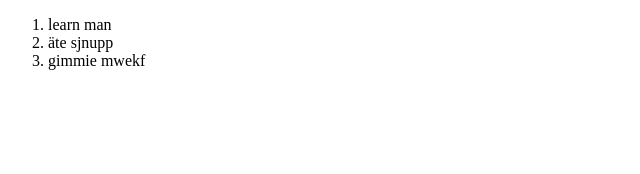
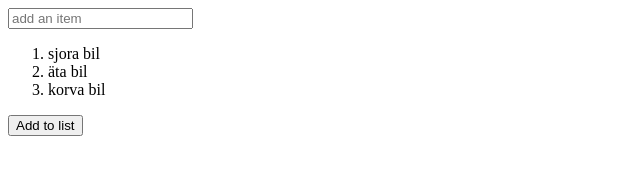
Before and after one commit to Lawe02/vuetest, a plain HTML site: page index.html in a window 1280 px wide. Shown: the whole page, without its empty margins (0-640 px from the left). Drawn offline with nearby package versions, Linux system fonts and the light colour scheme.

Commit message:
Can now add items to list

```diff
--- a/index.html
+++ b/index.html
@@ -9,13 +9,15 @@
     <title>Document</title>
 </head>
 <body>
-    <div id="app-4">
+<div id="app-7">
+    <input type="text" v-model="message" placeholder="add an item">
+   <p>{{ message }}</p>
     <ol>
   <li v-for="todo in todos">
       {{ todo.text }}
   </li>
 </ol>
+  <button v-on:click="addToList">Add to list</button>
  </div>
-
 </body>
 </html>
--- a/one.js
+++ b/one.js
@@ -1,10 +1,16 @@
-var app4 = new Vue({
-    el: '#app-4',
+var app7 = new Vue({
+    el: '#app-7',
     data: {
+        message: '',
         todos: [
-            { text: 'learn man'},
-            { text: 'äte sjnupp'},
-            { text: 'gimmie mwekf'}
+            { text: 'sjora bil'},
+            { text: 'äta bil'},
+            { text: 'korva bil'}
         ]
+    },
+    methods: {
+        addToList: function () {
+            app7.todos.push({ text: this.message})
+        }
     }
-  })
+})
```
Also changed, not shown: 1 other file. Lines whose indentation alone changed are shown as unchanged.
